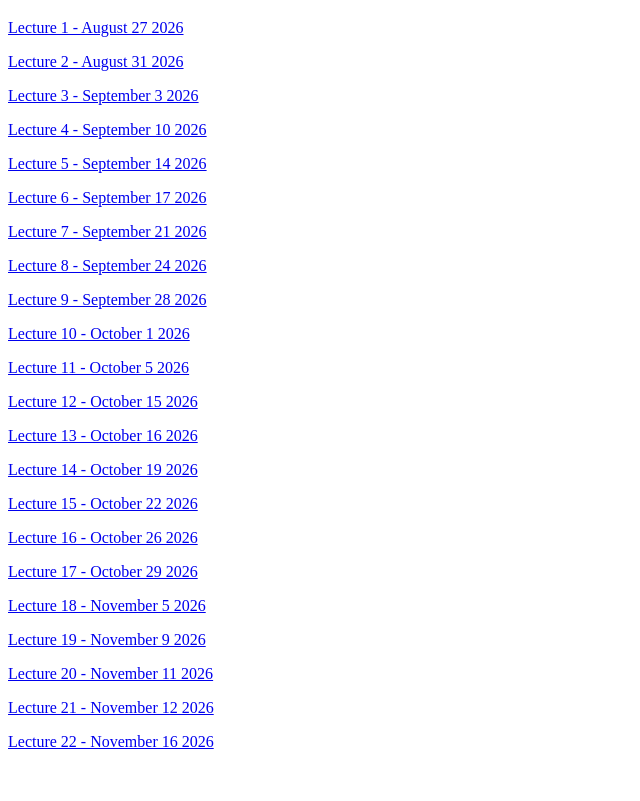
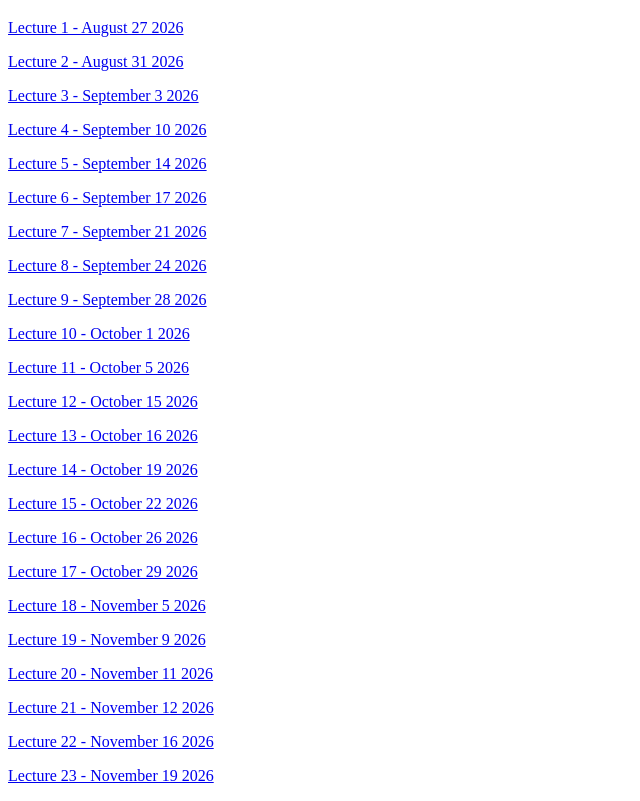
Before and after one commit to meliksahyorulmazlar/meliksahyorulmazlar.github.io, a plain HTML site: page math4400.html in a window 1280 px wide. Shown: the part 61-862 px from the top of the page, without its empty margins (0-640 px from the left). Before the commit the page ends 828 px from the top, so only its background shows below. Drawn offline with Linux system fonts and the light colour scheme.

Commit message:
Update math4400.html

```diff
--- a/math4400.html
+++ b/math4400.html
@@ -29,6 +29,6 @@
   <p><a href="math4400/lecture-20-2026-11-11.pdf">Lecture 20 - November 11 2026</a></p>
   <p><a href="math4400/lecture-21-2026-11-12.pdf">Lecture 21 - November 12 2026</a></p>
   <p><a href="math4400/lecture-22-2026-11-16.pdf">Lecture 22 - November 16 2026</a></p>
-
+  <p><a href="math4400/lecture-23-2026-11-19.pdf">Lecture 23 - November 19 2026</a></p>
 </body>
 </html>
```
